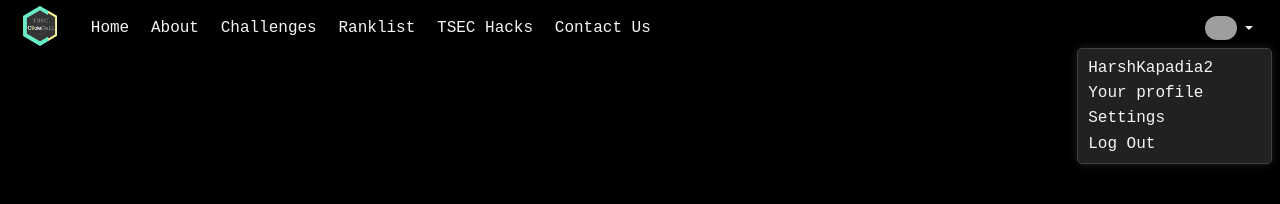
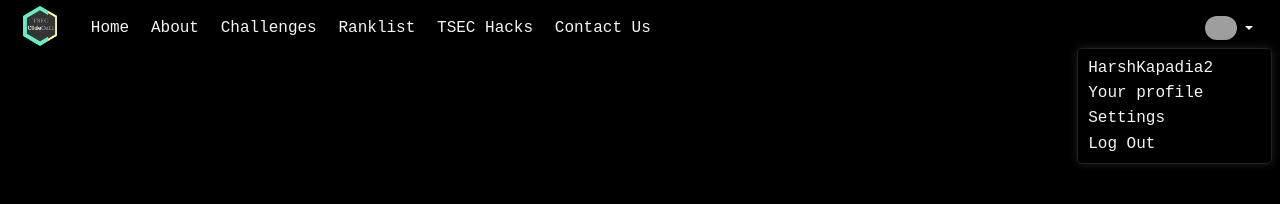
Before and after one commit to HarshKapadia2/sample-challenges-page, a plain HTML site: page index.html in a window 1280 px wide. Both pictures are taken after a click on the element 1225 px from the left and 28 px from the top of the page. Drawn offline with Linux system fonts and the light colour scheme; grey boxes are pictures that could not be loaded; a web font is replaced by a local one.

Commit message:
:hammer: refactor: Remove background colour from navbar

```diff
--- a/static/css/navbar.css
+++ b/static/css/navbar.css
@@ -87,10 +87,9 @@ li
     position: absolute;
     top: 6vh;
     right: 1vh;
-    background-color: #212121;
     border: 0.5px solid;
     border-radius: 5px;
-    border-color: #424242;
+    border-color: #212121;
     padding: 0.5%;
     box-shadow: 0 0 10px #212121;
 }
```
